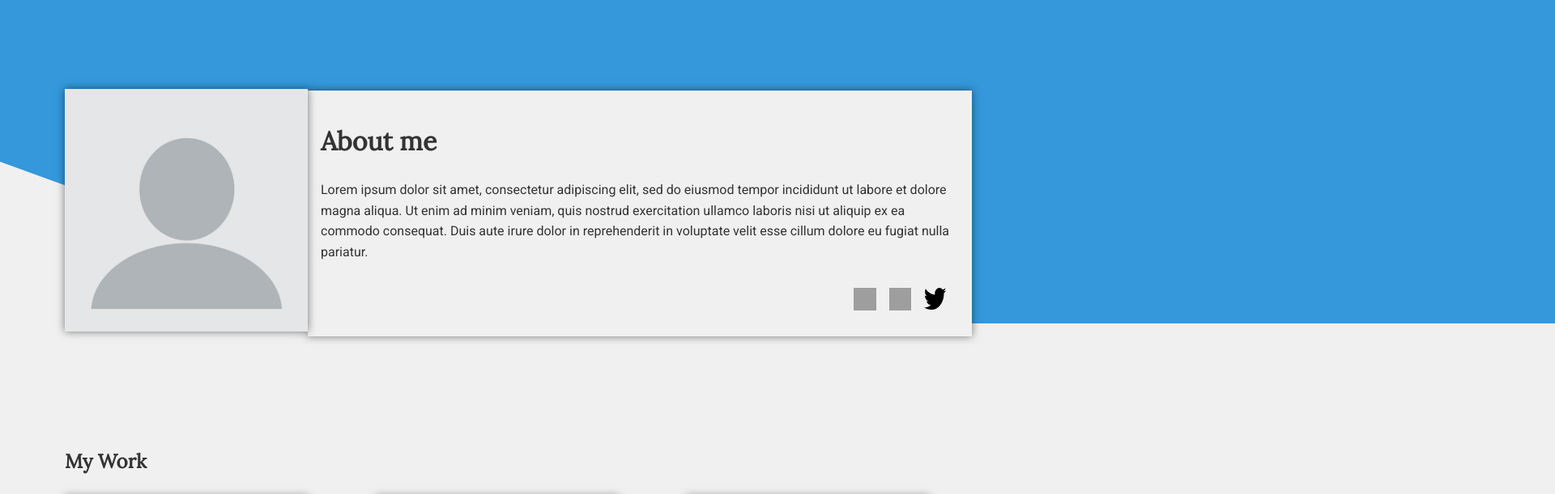
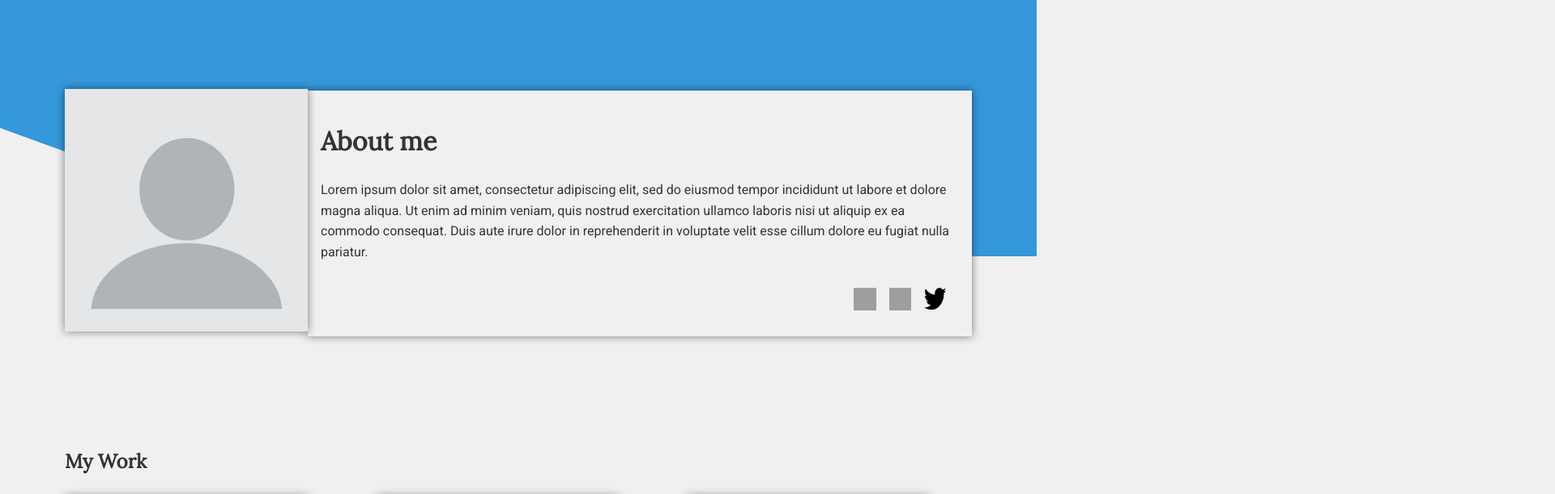
Before and after one commit to Jared588/homepage, a website built with webpack: page src/index.html in a window 1280 px wide. Shown: the top 611 px of the page at 81% size, 1920 px wide, since content can reach past the window. Built offline with nearby package versions, Linux system fonts and the light colour scheme; grey boxes are pictures that could not be loaded.

Commit message:
Fix overflow issue with header

```diff
--- a/src/styles.css
+++ b/src/styles.css
@@ -19,6 +19,8 @@ header {
     display: flex;
     max-height: 500px;
     padding: 5rem;
+    position: relative;
+    overflow: hidden;
 }
 
 header::before {
@@ -31,9 +33,9 @@ header::before {
     background-color: #3498db;
     transform: skewX(70deg);
     z-index: -1;
-    height: 50%;
+    height: 60%;
     width: 200%;
-  }
+}
 
 .about-heading {
     font-family: 'Lora', serif;
```
Also changed, not shown: dist/index.bundle.js.
